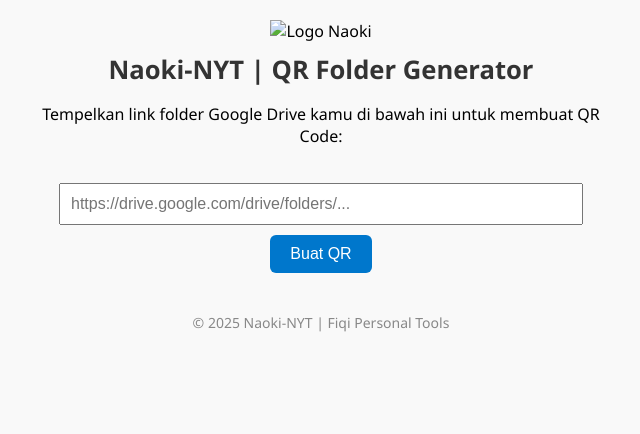
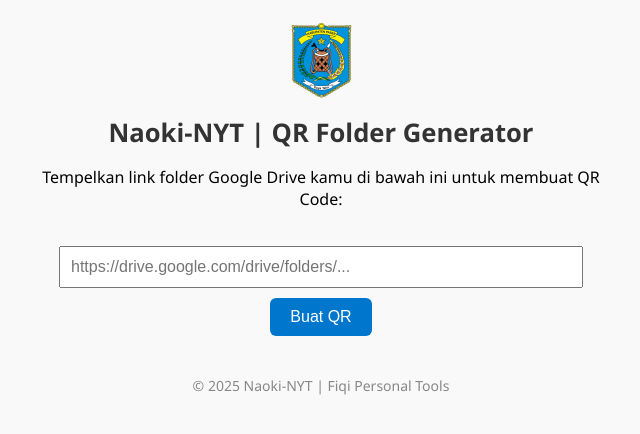
Before and after one commit to naoki-nyt/KARTU-INVENTARIS-BMD-PASER, a plain HTML site: page index.html in a window 1280 px wide. Shown: the whole page, without its empty margins (319-959 px from the left). Drawn offline with Linux system fonts and the light colour scheme.

Commit message:
Update index.html

```diff
--- a/index.html
+++ b/index.html
@@ -59,7 +59,7 @@
 </head>
 <body>
   <header>
-    <img src="logo.png" alt="Logo Naoki" />
+    <img src="logo PASER.png" alt="Logo Naoki" />
     <h1>Naoki-NYT | QR Folder Generator</h1>
   </header>
 
```
